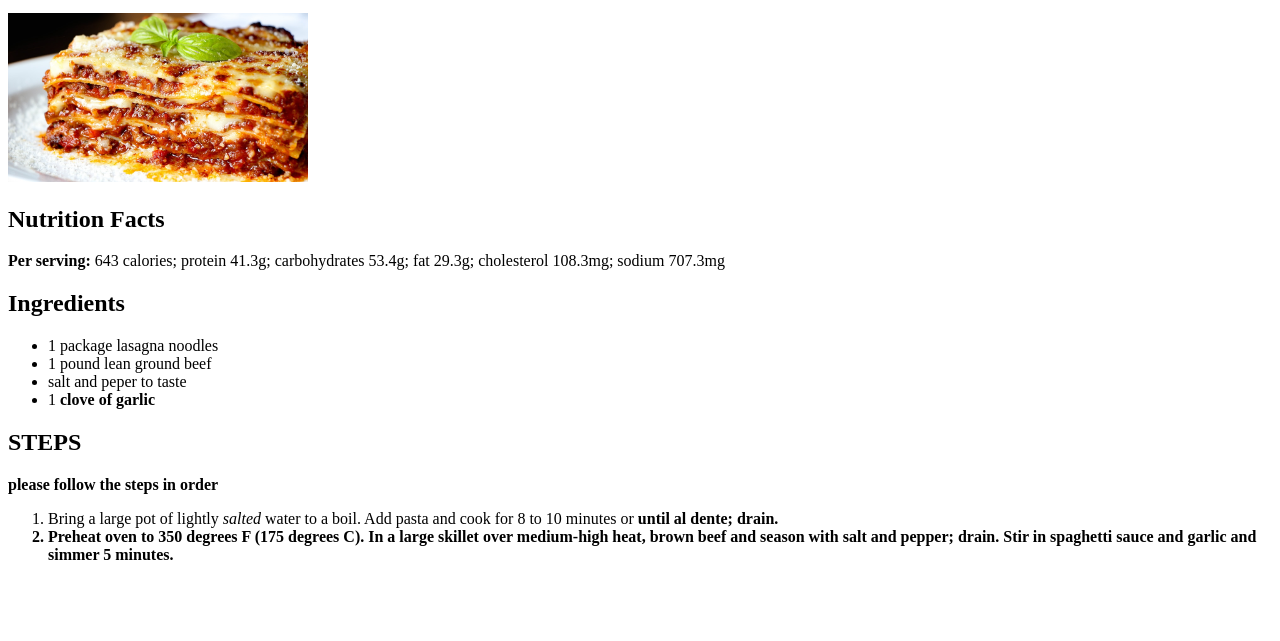
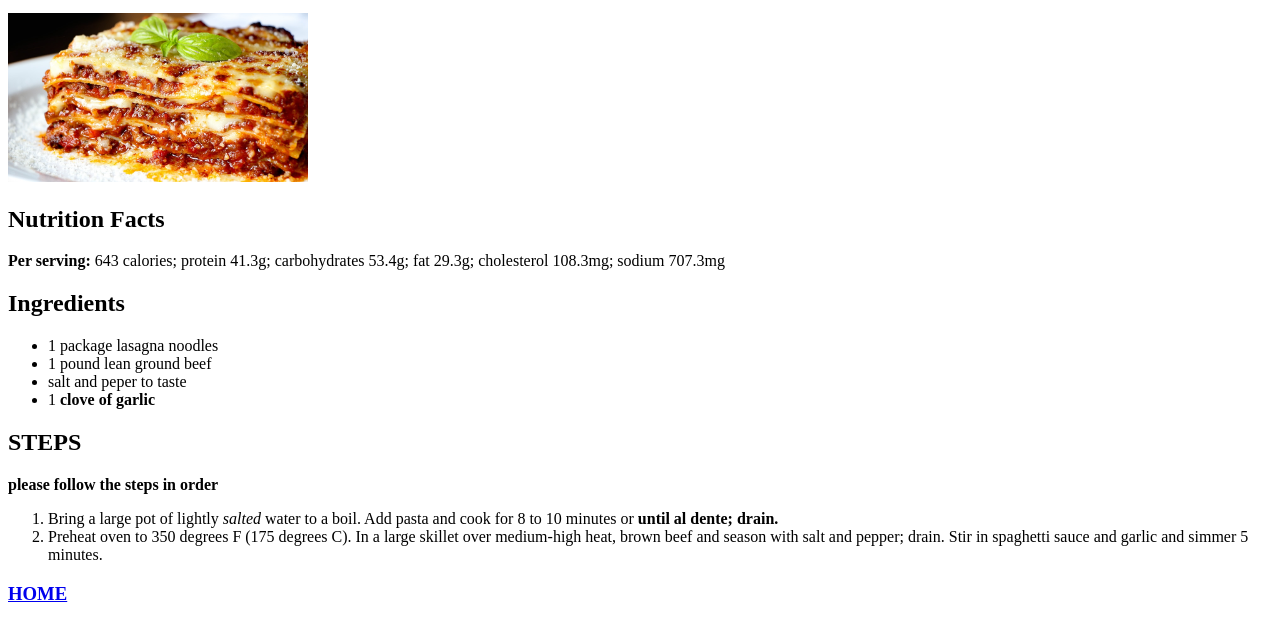
Before and after one commit to HectorGverdin/odin-recipes, a plain HTML site: page recipes/lasagna.html in a window 1280 px wide. Shown: the part 101-742 px from the top of the page. Drawn offline with Linux system fonts and the light colour scheme.

Commit message:
Added pizza recipe, Added pizza img and added home

```diff
--- a/recipes/lasagna.html
+++ b/recipes/lasagna.html
@@ -27,7 +27,7 @@
     <p><ol>
         <li>
           Bring a large pot of lightly <em>salted</em> water to a boil.
-          Add pasta and cook for 8 to 10 minutes or <strong>until al dente; drain.</li>
+          Add pasta and cook for 8 to 10 minutes or <strong>until al dente; drain.</strong></li>
         <li>
           Preheat oven to 350 degrees F (175 degrees C).
           In a large skillet over medium-high heat,
@@ -36,6 +36,7 @@
           simmer 5 minutes.
         </li>
     </ol></p>
+    <p><h3><a href="../index.html">HOME</a></h3></p>
 
 </body>
 </html>
```
Also changed, not shown: index.html (+1 -1 lines).
